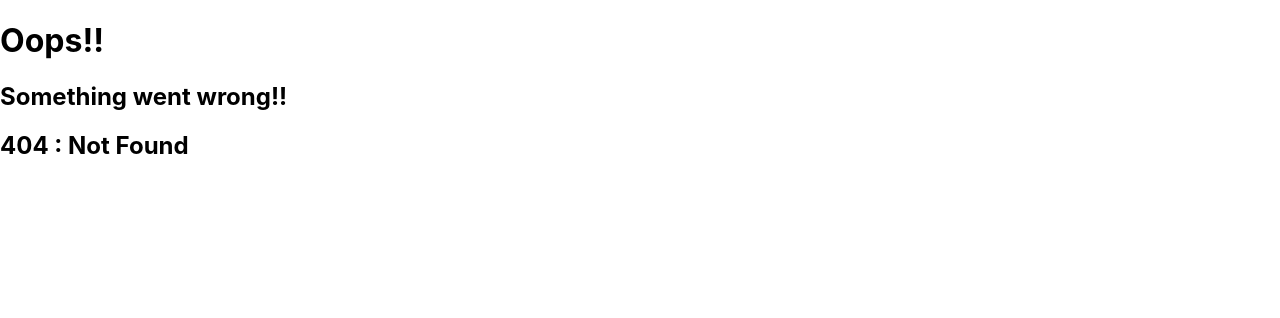
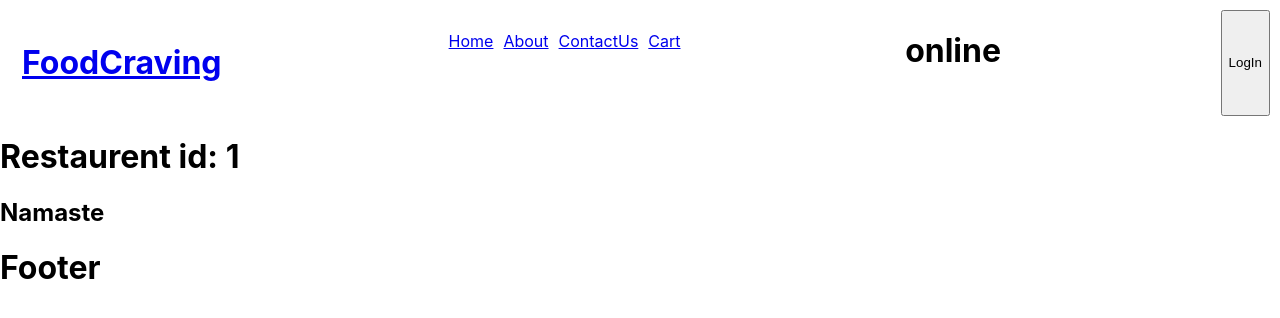
Before and after one commit to abhaythanak/Future-friendly, a React (Create React App) app in the folder swiggy-api/: page /restaurent/1 in a window 1280 px wide. Before the commit this address had no page. Shown: the top 318 px of the page. Built offline with nearby package versions, Linux system fonts and the light colour scheme.

Commit message:
creates routs

```diff
--- a/swiggy-api/src/App.js
+++ b/swiggy-api/src/App.js
@@ -5,13 +5,20 @@ import Error from './components/Error';
 import { createBrowserRouter, Outlet } from 'react-router-dom';
 import './App.css';
 import About from './Nav-components/About';
-
+import Contact from './components/Contact';
+import RestaurentMenu from './components/RestaurentMenu';
+// import { lazy } from 'react';
+//
+// loading in dynamic way
+//
+// const Instamart = lazy(() => import("./components/Instamart"))
+//upon on demand loading --> upon render -->suspend loading
 
 function App() {
   return (
     <>
     <Header/>
-    <Body />
+    <Outlet />
     <Footer />
     </>
   );
@@ -22,14 +29,26 @@ export const appRouter = createBrowserRouter([
     path: "/",
     element: <App/>,
     errorElement:<Error/>,
+    children : [
+      // all children nested insight the outlet
+      {
+        path:"/",
+        element:<Body/>,
       },
       {
         path:"/about",
         element:<About/>,
       },
       {
-    path:"/Error",
-    element:<Error/>,
+        path:"/contact",
+        element:<Contact/>,
+      },
+      {
+        path:"/restaurent/:id",
+        element:<RestaurentMenu/>,
+      },
+
+    ]
   },
 
 ])
--- /dev/null
+++ b/swiggy-api/src/classVSfunction/profile.jsx
@@ -0,0 +1,6 @@
+
+export default function profile(){
+    return(
+        <h1>h</h1>
+    )
+}
--- a/swiggy-api/src/components/Body.jsx
+++ b/swiggy-api/src/components/Body.jsx
@@ -2,7 +2,7 @@
 import RestaurantCard from "./RestaurantCard"
 import { useState,useEffect } from "react";
 import Shimmer from "./Shimmer"
-
+import useOnline from "../utils/useOnline";
 
 export default function Body() {
   const [allRestaurent, setAllRestaurent] = useState([])
@@ -23,6 +23,7 @@ export default function Body() {
     setFilteredRestaurants(json?.data?.cards[2]?.data?.data?.cards);
   }
 
+
   const filterData = (searchInput, restaurants) => {
     const filterData = restaurants.filter((restaurant) =>
     restaurant?.data?.name?.toLowerCase()?.includes(searchInput?.toLowerCase())
@@ -30,6 +31,14 @@ export default function Body() {
     setSearchInput("");
     return filterData;
   };
+
+  //creating custom hook and call it
+const isOnline = useOnline();
+if(!isOnline) {
+  return <h1> Offline, please check your internet connection</h1>
+}
+
+
   // not render component (early render)
       if (!allRestaurent) return null
 
--- /dev/null
+++ b/swiggy-api/src/components/Contact.jsx
@@ -0,0 +1,4 @@
+export default function Contact() {
+    <h1>contact</h1>
+
+};
--- a/swiggy-api/src/components/Header.jsx
+++ b/swiggy-api/src/components/Header.jsx
@@ -1,4 +1,6 @@
 import { useState } from "react"
+import { Link } from "react-router-dom"
+import useOnline from "../utils/useOnline"
 import Title from "./Title"
 //Api call to check (logIn/out  user) authentication
 // const loggedInUser =() =>{
@@ -10,17 +12,22 @@ import Title from "./Title"
 export default function Header() {
 const [isLoggedIn, setIsLoggedIn]= useState(false)
 
+const isOnline = useOnline()
+
     return(
         <>
         <div className="header">
             {Title()}
             <div className="nav-items">
                 <ul className="ul-list">
-                    <li className="li">About</li>
-                    <li  className="li">ContactUs</li>
-                    <li className="li">Cart</li>
+                <li className="li"><Link to="/">Home</Link></li>
+                    <li className="li"><Link to="/about">About</Link></li>
+                    <li  className="li"><Link to="/contact">ContactUs</Link></li>
+                    <li className="li"><Link to="/cart">Cart</Link></li>
                 </ul>
             </div>
+            {/* isOnline showing u online or offline */}
+            <h1>{isOnline? 'online' : 'offline' }</h1>
             {isLoggedIn ? (
             <button onClick={()=> setIsLoggedIn(false)}>Logout</button>
             ) : (
--- a/swiggy-api/src/components/RestaurentMenu.jsx
+++ b/swiggy-api/src/components/RestaurentMenu.jsx
@@ -1,7 +1,20 @@
+import { useParams } from "react-router-dom"
+
+export default function RestaurentMenu() {
+
+    //  const params = useParams()
+     //  console.log(params)
+    //  const {id} = params
+            //  OR only this line  //
+     const {id} = useParams()
 
 
-export default function RestaurentMenu() {
     return(
-        <h1>RestaurentMenu</h1>
+        <div>
+            <h1>Restaurent id: {id}</h1>
+        <h2>Namaste</h2>
+        </div>
+
+
     )
 };
--- /dev/null
+++ b/swiggy-api/src/utils/useOnline.js
@@ -0,0 +1,44 @@
+import { useEffect, useState } from "react";
+
+export default function useOnline() {
+
+    //its junior developers code
+    // const [isOnline, setIsOnline] = useState(true);
+
+    // useEffect(()=> {
+    //     window.addEventListener("online", () => {
+    //         setIsOnline(true);
+    //     });
+    //     window.addEventListener("offline", () => {
+    //         setIsOnline(false);
+    //     });
+    // },[]);
+
+
+    //its senior developers code
+
+    const [isOnline, setIsOnline] = useState(true);
+
+    useEffect(()=> {
+        const handleOnline = () => {
+            setIsOnline(true);
+        };
+        const handleOffline = () => {
+            setIsOnline(false);
+        };
+
+        window.addEventListener("online", handleOnline)
+        window.addEventListener("offline", handleOffline)
+
+        return () =>{
+            window.removeEventListener("online", handleOnline)
+            window.removeEventListener("offline", handleOffline)
+        }
+    },[]);
+
+    //return not change
+
+    return isOnline
+
+
+};
```
Also changed, not shown: swiggy-api/src/classVSfunction/profileClass.jsx (added, +50 -0 lines), 1 other file (tests, documents, lock files or other folders). Lines whose indentation alone changed are shown as unchanged.
